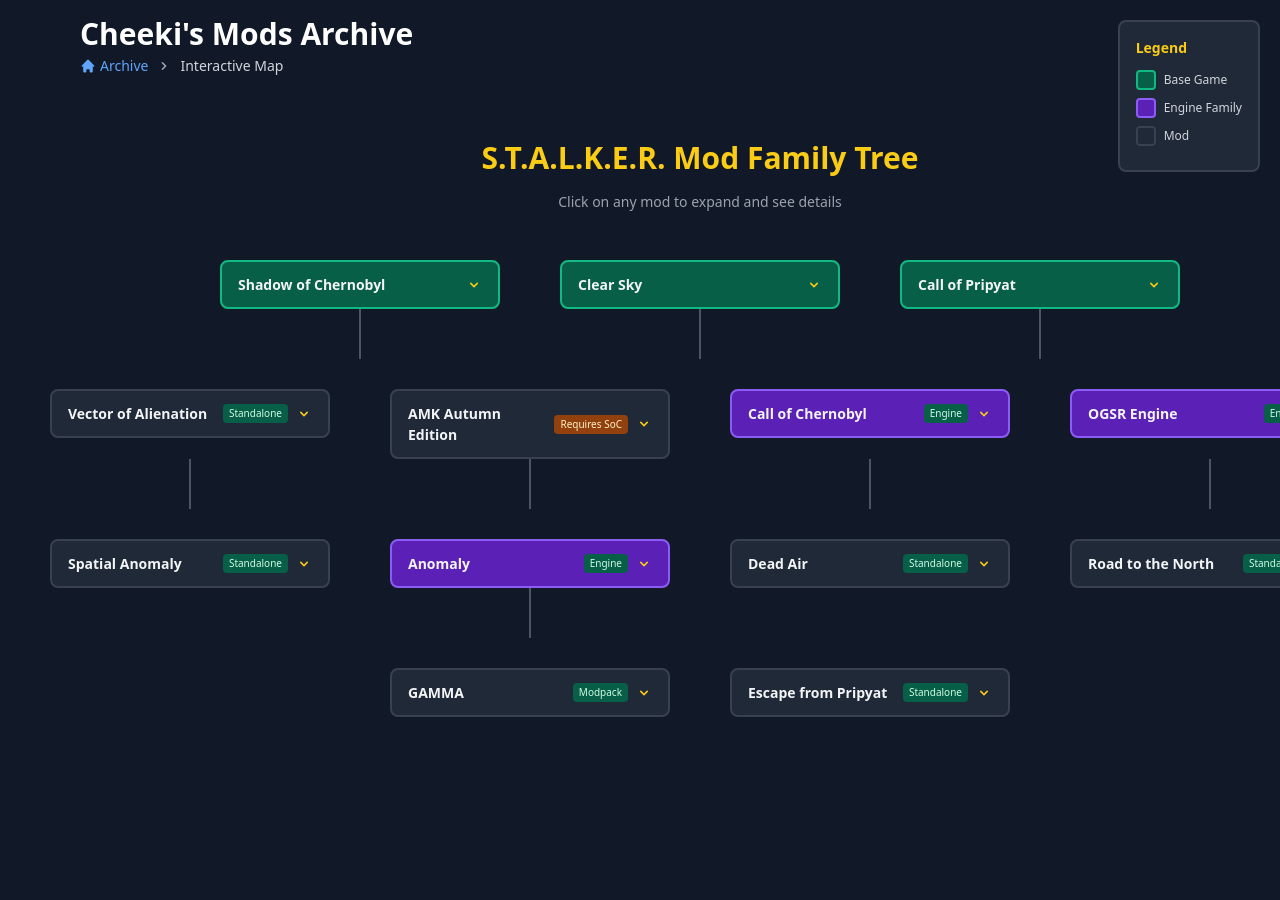
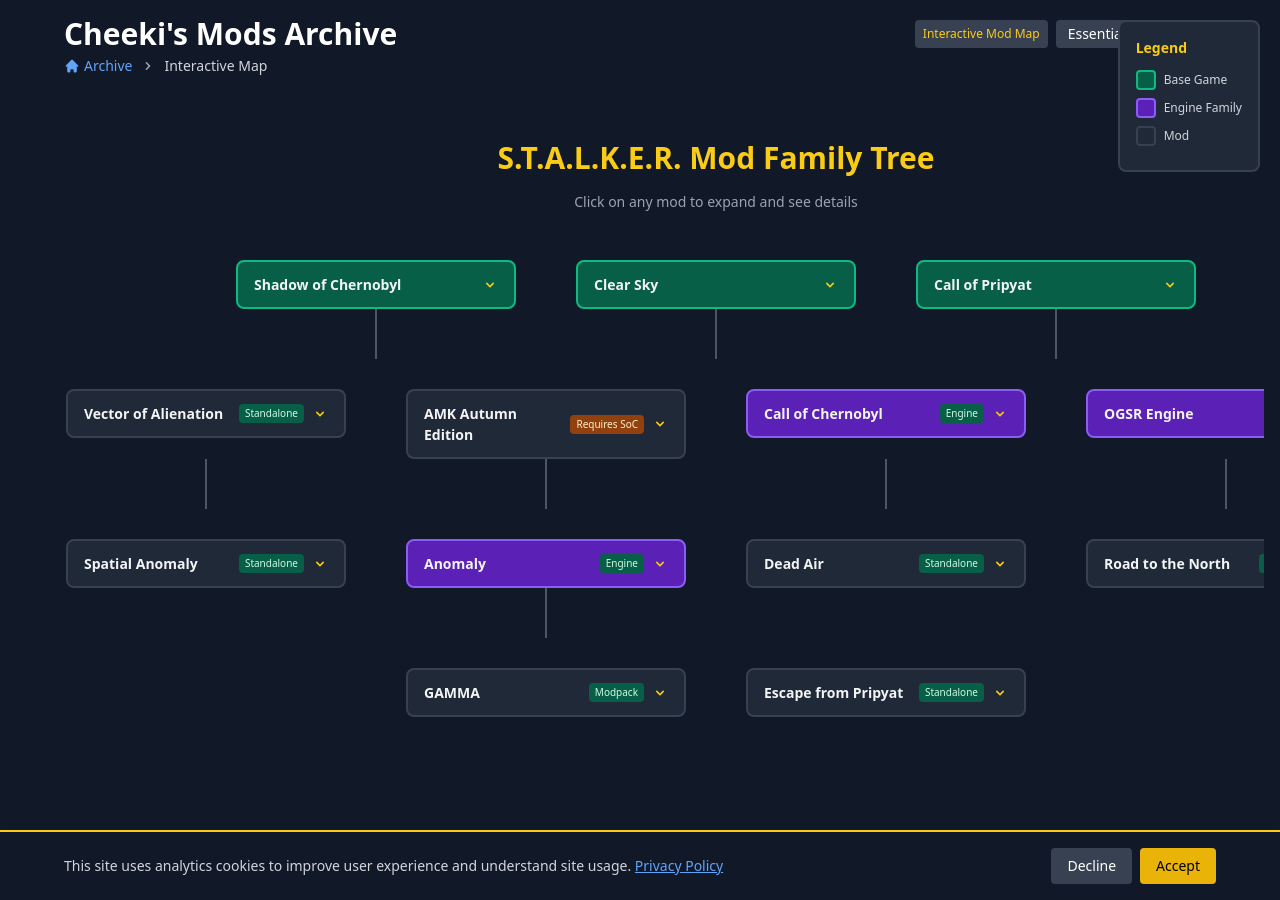
Before and after one commit to Cheekitos/CSMA-Test, a Jekyll site: the page built from stalker-map.html, in a window 1280 px wide. Built offline with Jekyll 4.4.1, drawn with Linux system fonts in a browser that asks for light colours; nearby versions of some CDN libraries.

Commit message:
Update stalker-map.html

```diff
--- a/stalker-map.html
+++ b/stalker-map.html
@@ -1,16 +1,12 @@
-<!DOCTYPE html>
-<html lang="en">
-<head>
-  <meta charset="UTF-8">
-  <meta name="viewport" content="width=device-width, initial-scale=1.0">
-  <title>S.T.A.L.K.E.R. Mod Map</title>
-  <script src="https://cdn.tailwindcss.com"></script>
+---
+layout: default
+body_class: map-page
+seo_title: "Interactive Mod Map - S.T.A.L.K.E.R. Mods Archive"
+seo_description: "Interactive family tree visualization of S.T.A.L.K.E.R. story modifications"
+keywords: "STALKER mods, interactive map, mod visualization, mod family tree"
+---
+
 <style>
-    body {
-      background: #111827;
-      overflow-x: auto;
-    }
-
   .mod-tree {
     min-width: 1400px;
     padding: 40px;
@@ -159,11 +155,6 @@
     transform: translateX(-50%);
   }
 
-    .connection-line.horizontal {
-      height: 2px;
-      top: 0;
-    }
-
   .expand-icon {
     transition: transform 0.3s ease;
   }
@@ -172,7 +163,7 @@
     transform: rotate(180deg);
   }
 
-    .legend {
+  .map-legend {
     position: fixed;
     top: 20px;
     right: 20px;
@@ -199,16 +190,17 @@
     border: 2px solid;
   }
 </style>
-</head>
-<body class="bg-gray-900 text-white">
 
-  <div class="max-w-6xl mx-auto px-4 pt-4">
-    <!-- Header Section with Site Title -->
+<div class="max-w-6xl mx-auto">
+  <!-- Header Section with Site Title and Buttons -->
   <div class="flex flex-col sm:flex-row sm:justify-between sm:items-center mb-1 gap-2">
     <a href="{{ '/' | relative_url }}" class="text-3xl font-bold hover:text-yellow-400 transition-colors">
       Cheeki's Mods Archive
     </a>
+    {% include header-buttons.html %}
   </div>
+
+  {% include mobile-buttons.html %}
 
   <!-- Breadcrumb Navigation -->
   <nav class="mb-6" aria-label="Breadcrumb">
@@ -233,7 +225,7 @@
   </nav>
 </div>
 
-  <div class="legend">
+<div class="map-legend">
   <div class="text-sm font-bold mb-3 text-yellow-400">Legend</div>
   <div class="legend-item">
     <div class="legend-box" style="border-color: #10b981; background: #065f46;"></div>
@@ -249,6 +241,7 @@
   </div>
 </div>
 
+<div style="overflow-x: auto;">
   <div class="mod-tree">
     <h1 class="text-3xl font-bold text-center mb-4 text-yellow-400">S.T.A.L.K.E.R. Mod Family Tree</h1>
     <p class="text-center text-gray-400 mb-12 text-sm">Click on any mod to expand and see details</p>
@@ -326,7 +319,7 @@
             <div class="mod-info"><span>Base:</span> SoC (OLR)</div>
             <div class="mod-info"><span>Released:</span> 2015</div>
             <div class="mod-description">Deep sci-fi thriller reimagining the 2004 storyline with overhauled environments and alternate endings.</div>
-            <a href="#" class="mod-link">View Details →</a>
+            <a href="{{ '/mods/vector-of-alienation/' | relative_url }}" class="mod-link">View Details →</a>
           </div>
         </div>
         <div class="connection-line vertical" style="height: 50px; top: 100%;"></div>
@@ -533,6 +526,10 @@
     </div>
 
   </div>
+</div>
+
+{% include about-popup.html %}
+{% include essentials-popup.html %}
 
 <script>
   function toggleExpand(card) {
@@ -544,5 +541,3 @@
     card.classList.toggle('expanded');
   }
 </script>
-</body>
-</html>
```
Lines whose indentation alone changed are shown as unchanged.
